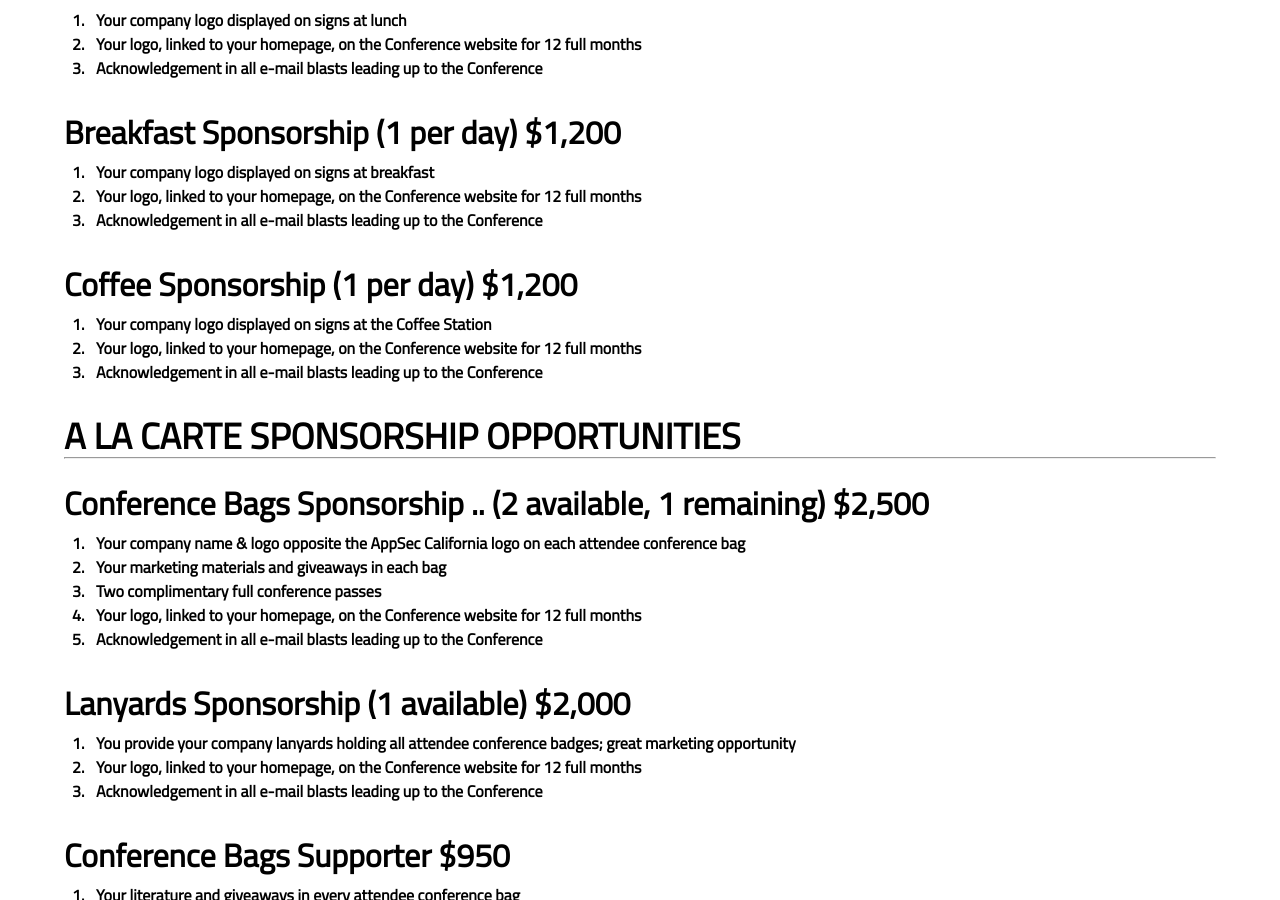
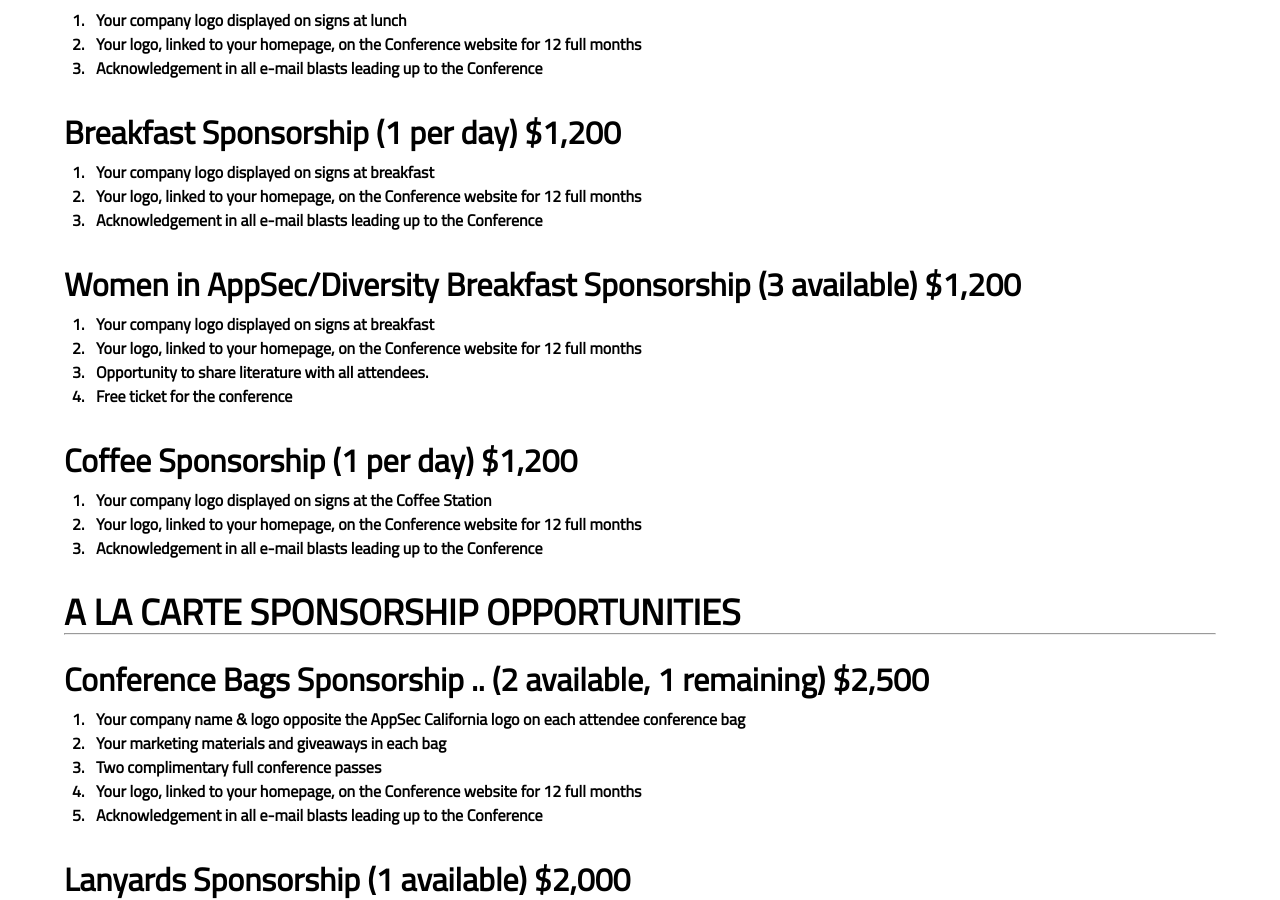
Before and after one commit to OWASP/2020-appseccalifornia, a Jekyll site: the page built from sponsors/index.html, in a window 1280 px wide and 900 px high, scrolled down 5905 px. Built offline with Jekyll 4.4.1, drawn with Linux system fonts in a browser that asks for light colours; some web fonts are replaced; comment, search, counter and statistics services are not loaded.

Commit message:
adding diversity breakfast sponsor

```diff
--- a/sponsors/index.html
+++ b/sponsors/index.html
@@ -148,6 +148,14 @@
 <li>Acknowledgement in all e-mail blasts leading up to the Conference</li>
 </ol>
 <br>
+<h2>Women in AppSec/Diversity Breakfast Sponsorship (3 available) $1,200</h2>
+<ol>
+<li>Your company logo displayed on signs at breakfast</li>
+<li>Your logo, linked to your homepage, on the Conference website for 12 full months</li>
+<li>Opportunity to share literature with all attendees.</li>
+<li>Free ticket for the conference</li>
+</ol>
+<br>
 <h2>Coffee Sponsorship (1 per day) $1,200</h2>
 <ol>
 <li>Your company logo displayed on signs at the Coffee Station</li>
```
